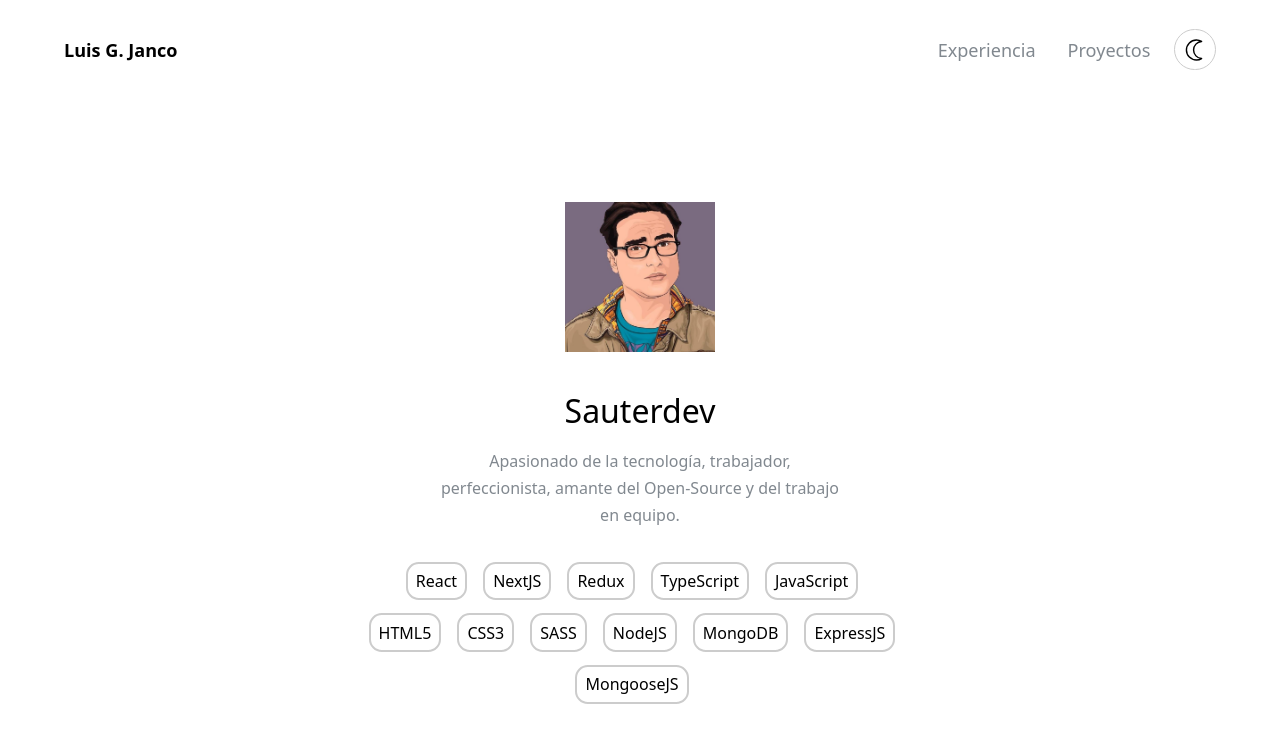
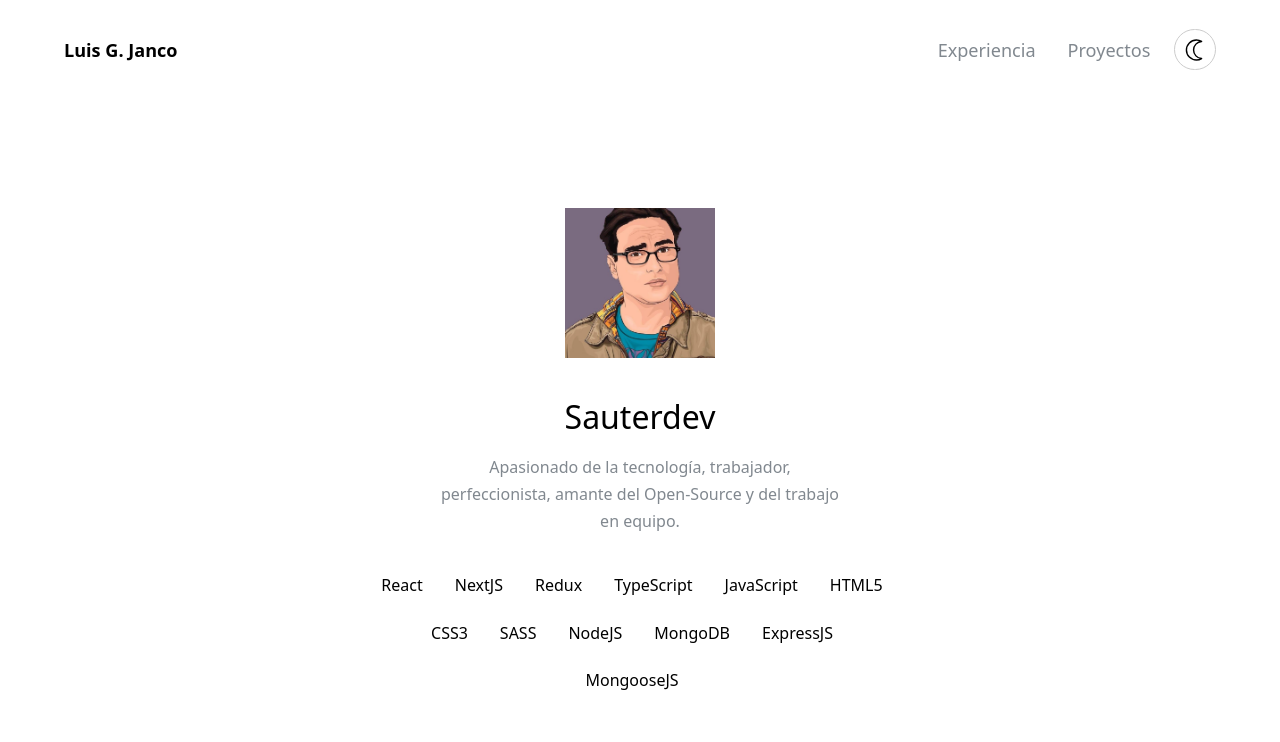
Before and after one commit to LuiSauter/portfolio, a Next.js app: page / in a window 1280 px wide. Shown: the top 742 px of the page. Built offline with nearby package versions, Linux system fonts and the light colour scheme.

Commit message:
style: add className

```diff
--- a/src/components/Home/Home.tsx
+++ b/src/components/Home/Home.tsx
@@ -10,16 +10,16 @@ export const Home = (): JSX.Element => {
       <figure>
         <Image src='/sauterdev.jpg' alt='sauterdev' width={150} height={150} />
       </figure>
-      <span>Sauterdev</span>
+      <span className='text-primary'>Sauterdev</span>
       <div></div>
       <h1 className='text-secondary'>
         Apasionado de la tecnología, trabajador, perfeccionista, amante del
         Open-Source y del trabajo en equipo.
       </h1>
       <ul>
-        {skills.map((skill: string, index: number) => {
-          return <Tag key={index} text={skill} />
-        })}
+        {skills.map((skill: string, index: number) => (
+          <Tag key={index} text={skill} />
+        ))}
       </ul>
     </HomeContainer>
   )
--- a/src/components/Home/HomeContainer.ts
+++ b/src/components/Home/HomeContainer.ts
@@ -1,5 +1,6 @@
 import styled from "styled-components";
 import { breackpoints } from "../../styles/breackpoints";
+import { colorLight } from "../../styles/theme";
 
 export const HomeContainer = styled.section`
   display: grid;
@@ -14,6 +15,7 @@ export const HomeContainer = styled.section`
   span {
     margin-bottom: 1rem;
     font-size: 2rem;
+    font-weight: 500;
   }
   h1 {
     text-align: center;
@@ -33,7 +35,7 @@ export const HomeContainer = styled.section`
       list-style: none;
       margin-right: 1rem;
       margin-bottom: .8rem;
-      border: 2px solid #ccc;
+      /* border: 2px solid ${colorLight.colorTextSecondary}; */
       border-radius: .8rem;
       padding: .4rem .5rem;
     }
--- a/src/components/Tag/Tag.tsx
+++ b/src/components/Tag/Tag.tsx
@@ -5,5 +5,5 @@ interface Props {
 }
 
 export const Tag = ({text}: Props) => {
-  return <li>{text}</li>
+  return <li className='border-color'>{text}</li>
 }
```
